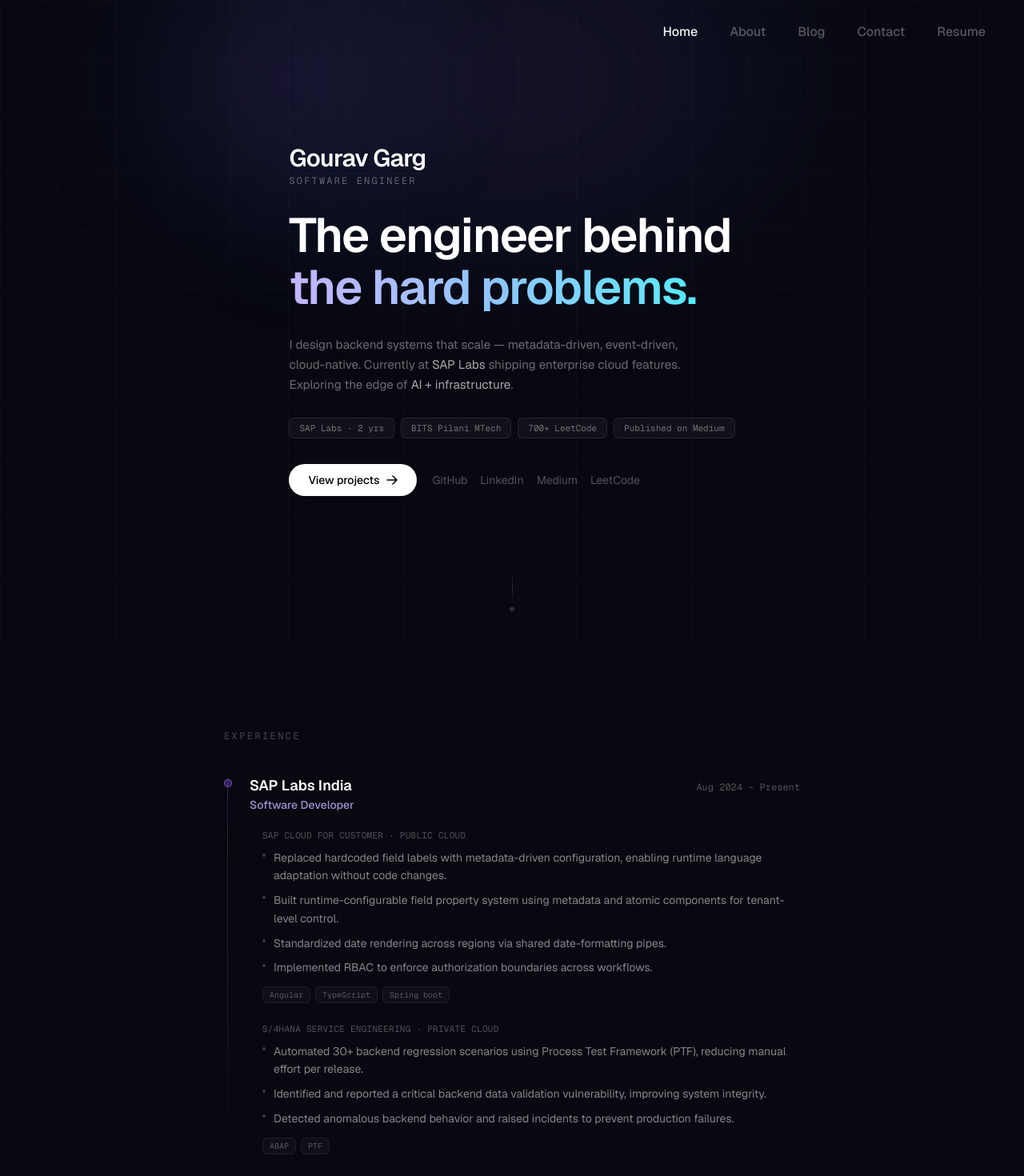
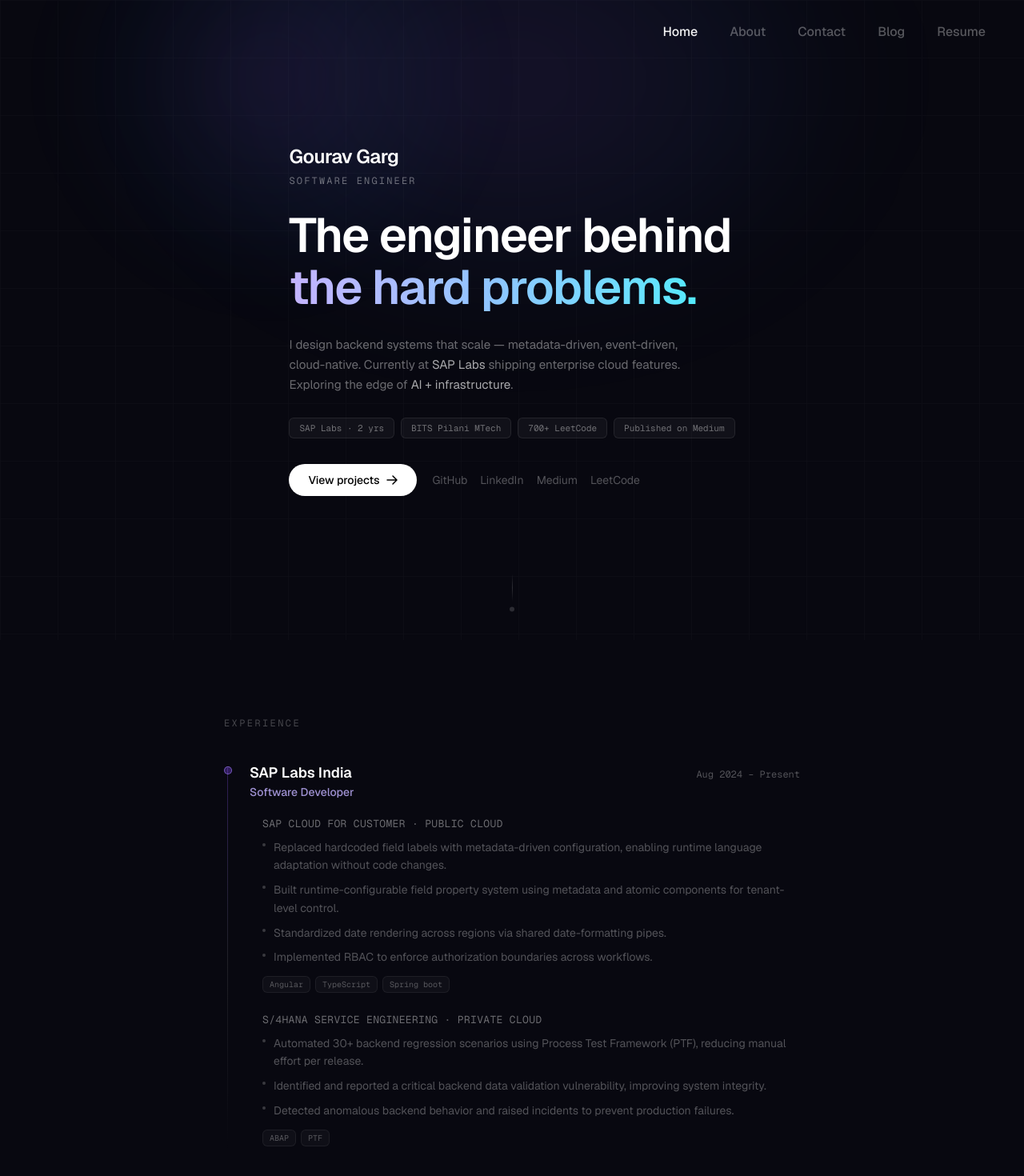
Before and after one commit to Gourav094/portfolio-v2, a Next.js app: page / in a window 1280 px wide. Shown: the top 1470 px of the page at 80% size. Built offline with nearby package versions, Linux system fonts and the light colour scheme.

Commit message:
UI modifications

```diff
--- a/src/components/Experience.tsx
+++ b/src/components/Experience.tsx
@@ -46,7 +46,7 @@
   const inView = useInView(ref, { once: true, margin: "-80px" });
 
   return (
-    <section className="relative mx-auto max-w-3xl px-6 py-28">
+    <section className="relative mx-auto max-w-3xl px-6 py-24">
       {/* Section label */}
       <motion.p
         initial={{ opacity: 0 }}
@@ -60,7 +60,7 @@
 
       <div className="relative flex flex-col gap-12">
         {/* Timeline line */}
-        <div className="absolute left-[4px] top-2 h-full w-px bg-gradient-to-b from-violet-500/30 via-white/10 to-transparent" />
+        <div className="absolute left-1 top-2 h-full w-px bg-linear-to-b from-violet-500/30 via-white/10 to-transparent" />
 
         {/* SAP Labs entry */}
         <motion.div
@@ -86,25 +86,25 @@
               <div key={track.name} className="relative pl-4">
                 {/* Track name + badge + period */}
                 <div className="mb-2 flex flex-wrap items-center gap-2">
-                  <p className="font-mono text-[11px] tracking-wide text-white/30 uppercase">
+                  <p className="font-mono text-[13px] tracking-wide text-white/40 uppercase">
                     {track.name}
                   </p>
-                  {track?.badge && (
+                  {/* {track?.badge && (
                     <span className="rounded-full border border-emerald-500/30 bg-emerald-500/10 px-2 py-0.5 font-mono text-[10px] text-emerald-400">
                       {track?.badge}
                     </span>
-                  )}
-                  <span className="font-mono text-[10px] text-white/20">{track?.period}</span>
+                  )} */}
+                  {/* <span className="font-mono text-[10px] text-white/20">{track?.period}</span> */}
                 </div>
 
                 {track.description && (
-                  <p className="mb-3 text-sm italic text-white/35">{track.description}</p>
+                  <p className="mb-3 text-sm italic text-white/30">{track.description}</p>
                 )}
 
                 {track.points.length > 0 && (
                   <ul className="flex flex-col gap-2">
                     {track.points.map((pt, i) => (
-                      <li key={i} className="flex gap-2.5 text-sm leading-relaxed text-white/50">
+                      <li key={i} className="flex gap-2.5 text-sm leading-relaxed text-white/30">
                         <span className="mt-[0.45em] h-1 w-1 shrink-0 rounded-full bg-white/20" />
                         {pt}
                       </li>
@@ -118,7 +118,7 @@
                     {track.tags.map((tag) => (
                       <span
                         key={tag}
-                        className="rounded-md border border-white/[0.06] bg-white/[0.03] px-2 py-0.5 font-mono text-[10px] text-white/30"
+                        className="rounded-md border border-white/6 bg-white/3 px-2 py-0.5 font-mono text-[10px] text-white/30"
                       >
                         {tag}
                       </span>
--- a/src/components/Hero.tsx
+++ b/src/components/Hero.tsx
@@ -25,8 +25,8 @@
   const headlineRef = useRef<HTMLDivElement>(null);
   const rotateX = useMotionValue(0);
   const rotateY = useMotionValue(0);
-  const springRotX = useSpring(rotateX, { stiffness: 120, damping: 25 });
-  const springRotY = useSpring(rotateY, { stiffness: 120, damping: 25 });
+  const springRotX = useSpring(rotateX, { stiffness: 120, damping: 10 });
+  const springRotY = useSpring(rotateY, { stiffness: 120, damping: 10 });
 
   useEffect(() => {
     const handler = (e: MouseEvent) => {
@@ -95,10 +95,10 @@
           transition={{ duration: 0.5 }}
           className="flex flex-col gap-0.5"
         >
-          <h2 className="text-2xl font-semibold tracking-tight text-white sm:text-3xl">
+          <h2 className="text-2xl font-semibold tracking-tight text-white sm:text-2xl">
             Gourav Garg
           </h2>
-          <p className="font-mono text-xs tracking-[0.18em] text-white/35 uppercase">
+          <p className="font-mono text-xs tracking-[0.18em] text-white/40 uppercase pt-1">
             Software Engineer
           </p>
         </motion.div>
--- a/src/components/Navbar.tsx
+++ b/src/components/Navbar.tsx
@@ -3,14 +3,14 @@
 import { motion, useMotionValue, useSpring } from "framer-motion";
 import { usePathname } from "next/navigation";
 import Link from "next/link";
-import { useRef } from "react";
+import { useEffect, useRef, useState } from "react";
 
 const LINKS = [
   { label: "Home",    href: "/" },
   { label: "About",   href: "/about" },
-  { label: "Blog",    href: "#blog" },
   { label: "Contact", href: "#contact" },
-  { label: "Resume",  href: "#resume" },
+  { label: "Blog",    href: "https://medium.com/@garggourav012" },
+  { label: "Resume",  href: "https://drive.google.com/file/d/1sRM0keFjY73KyyhYgBhcC-fi1YK3zIxA/view" },
 ];
 
 const MotionLink = motion(Link);
@@ -47,6 +47,8 @@
     <MotionLink
       ref={ref}
       href={link.href}
+      target={link.href.startsWith("http") ? "_blank" : undefined}
+      rel={link.href.startsWith("http") ? "noopener noreferrer" : undefined}
       initial={{ opacity: 0, y: -10 }}
       animate={{ opacity: 1, y: 0 }}
       transition={{ delay: 0.3 + index * 0.07, duration: 0.6, ease: [0.22, 1, 0.36, 1] }}
@@ -68,6 +70,13 @@
 
 export default function Navbar() {
   const pathname = usePathname();
+  const [scrolled, setScrolled] = useState(false);
+
+  useEffect(() => {
+    const onScroll = () => setScrolled(window.scrollY > 150);
+    window.addEventListener("scroll", onScroll, { passive: true });
+    return () => window.removeEventListener("scroll", onScroll);
+  }, []);
 
   const getActive = () => {
     if (pathname === "/about") return "About";
@@ -78,7 +87,10 @@
   const active = getActive();
 
   return (
-    <nav className="fixed top-0 right-0 z-50 flex items-center gap-10 px-12 py-7">
+    <nav
+      className="fixed top-0 left-0 right-0 z-50 flex items-center justify-end gap-10 px-12 py-7 transition-colors duration-300"
+      style={{ background: scrolled ? "#080810" : "transparent" }}
+    >
       {LINKS.map((link, i) => (
         <MagneticLink
           key={link.label}
--- a/src/components/Projects.tsx
+++ b/src/components/Projects.tsx
@@ -100,7 +100,7 @@
         onMouseMove={handleMouseMove}
         onMouseLeave={handleMouseLeave}
         style={{ rotateX, rotateY, transformPerspective: 1000, transformStyle: "preserve-3d" }}
-        className="group relative flex flex-col justify-between overflow-hidden rounded-3xl border border-white/[0.08] bg-[#0e0e1a] p-8 cursor-default"
+        className="group relative flex flex-col justify-between overflow-hidden rounded-3xl border border-white/8 bg-[#0e0e1a] p-8 cursor-default"
       >
         {/* Moving spotlight */}
         <motion.div
@@ -206,7 +206,7 @@
       </motion.p>
 
       {/* Side by side */}
-      <div className="grid grid-cols-1 gap-5 sm:grid-cols-2">
+      <div className="grid grid-cols-1 gap-10 sm:grid-cols-2">
         {PROJECTS.map((p, i) => (
           <FeaturedCard key={p.id} project={p} index={i} />
         ))}
```
